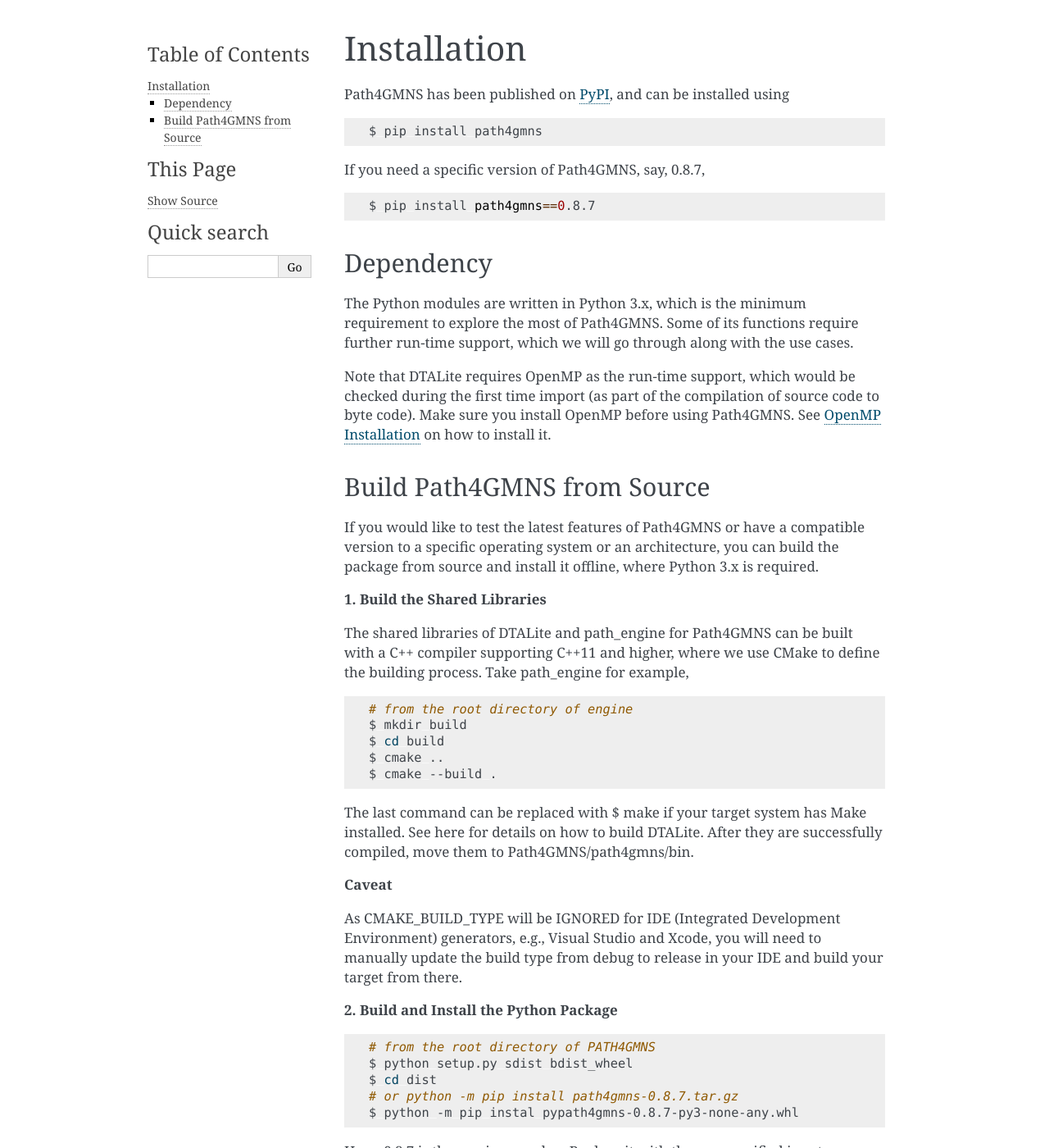
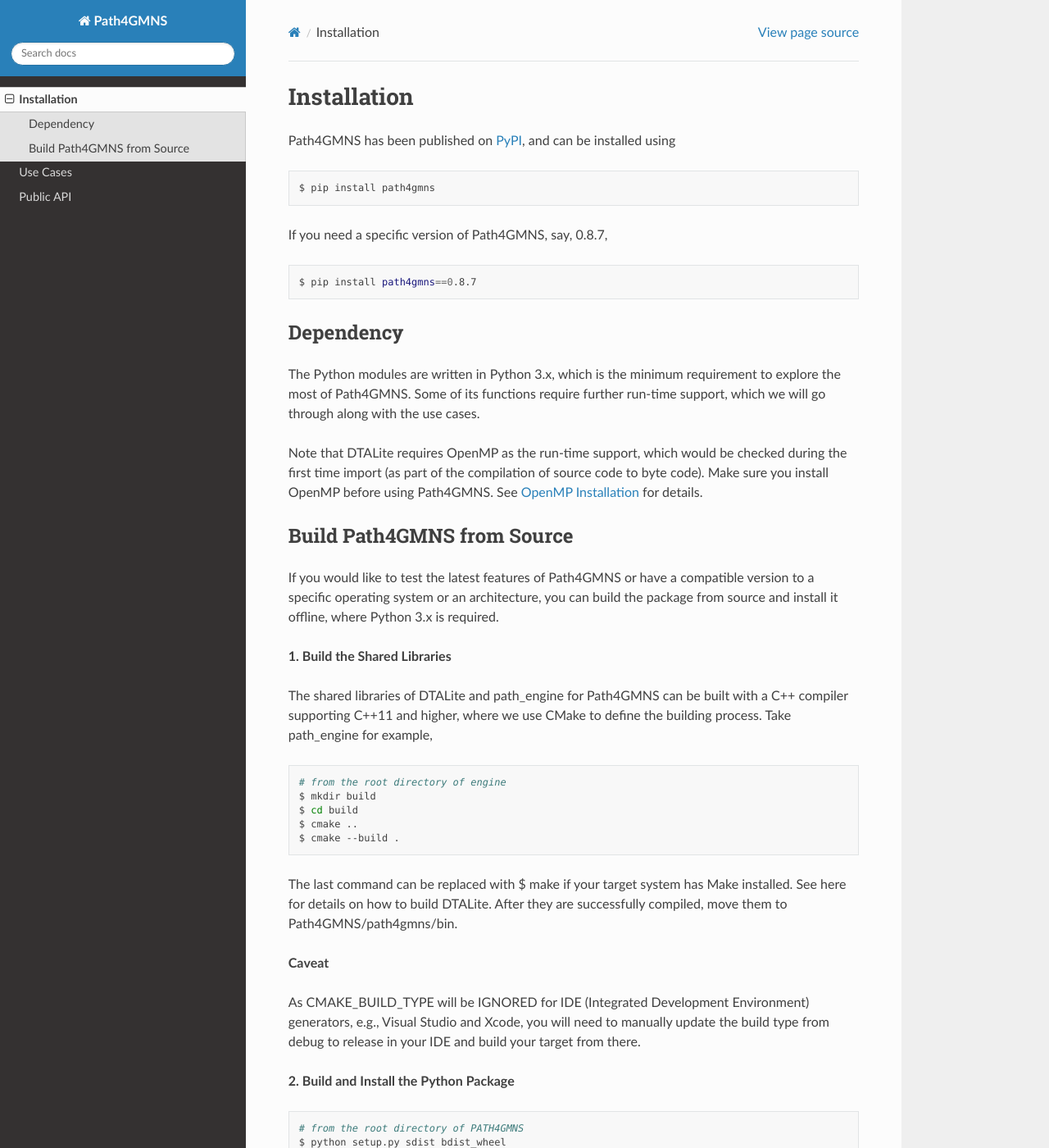
Before and after one commit to jdlph/Path4GMNS, a Sphinx documentation site: the page built from docs/source/installation.rst, in a window 1280 px wide and 1400 px high. Shown: the whole window at 82% size. Built offline with Sphinx 7.4.7 and the Read the Docs theme 2.0.0, drawn with Linux system fonts in a browser that asks for light colours; some of the changed text lies outside the part shown.

Commit message:
change html_theme to sphinx_rtd_theme
- it is for better readability;
- emphasize the default units for length, speed, and accessibility (
  i.e., travel time);
- minor change in installation.rst.

```diff
--- a/docs/source/conf.py
+++ b/docs/source/conf.py
@@ -68,7 +68,7 @@
 # The theme to use for HTML and HTML Help pages.  See the documentation for
 # a list of builtin themes.
 #
-html_theme = 'alabaster'
+html_theme = 'sphinx_rtd_theme'
 
 # Add any paths that contain custom static files (such as style sheets) here,
 # relative to this directory. They are copied after the builtin static files,
--- a/docs/source/installation.rst
+++ b/docs/source/installation.rst
@@ -23,7 +23,7 @@
 
 Note that DTALite requires OpenMP as the run-time support, which would be checked during the first time import (as part
 of the compilation of source code to byte code). Make sure you install OpenMP before using Path4GMNS. See
-:ref:`OpenMP Installation <target_to_paragraph>`  on how to install it.
+:ref:`OpenMP Installation <target_to_paragraph>`  for details.
 
 Build Path4GMNS from Source
 ---------------------------
```
Also changed, not shown: 1 other file.
